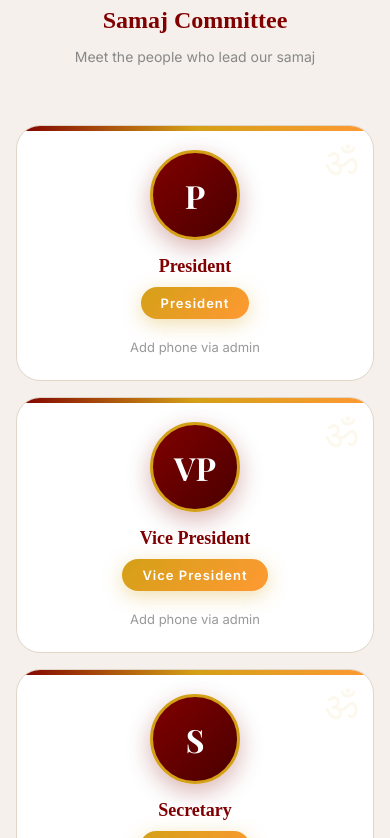
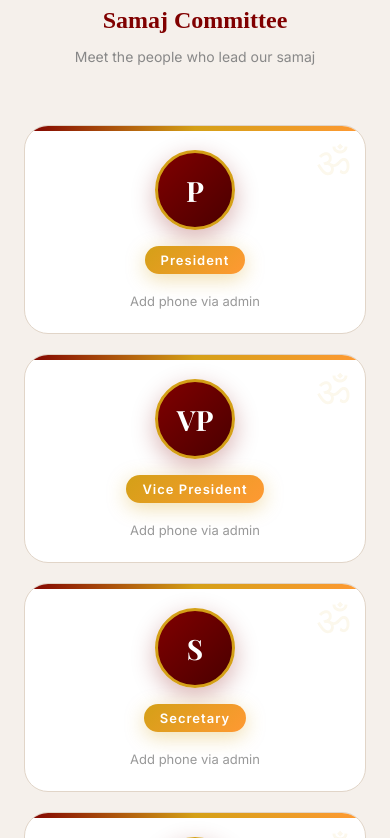
Before and after one commit to wonderboy2040/svaksydg, a React (Vite) app: page / in a window 390 px wide. Shown: the part 3946-4784 px from the top of the page. Built offline with nearby package versions, Linux system fonts and the light colour scheme; a web font is replaced by a local one.

Commit message:
Fix Google Drive images and mobile responsive committee cards

```diff
--- a/src/pages/Home.jsx
+++ b/src/pages/Home.jsx
@@ -112,7 +112,7 @@ function Home() {
           <div className="corner-ornament bottom-left"></div>
           <div className="corner-ornament bottom-right"></div>
         </div>
-          <div className="hero-content">
+        <div className="hero-content">
           <div className="om-premium">
             <span className="om-main">ॐ</span>
           </div>
@@ -258,21 +258,32 @@ function Home() {
         <div className="committee-grid">
           {committee.map((member, idx) => {
             const initials = getInitials(member.name || member.position);
+            const hasName = member.name && member.name.trim() !== '';
+            const hasPhoto = member.photo && member.photo.trim() !== '';
             return (
               <div className="committee-card" key={member.id}>
-                {member.photo ? (
+                {hasPhoto ? (
                   <img
                     src={getDirectImageUrl(member.photo)}
                     alt={member.name || member.position}
                     className="committee-avatar"
                     onError={(e) => {
-                      e.target.src = PLACEHOLDER_IMAGE;
+                      console.warn(`[Committee] Failed to load image for ${member.name || member.position}:`, member.photo);
+                      e.target.style.display = 'none';
+                      const placeholder = e.target.parentElement.querySelector('.committee-avatar-initials');
+                      if (placeholder) placeholder.style.display = 'flex';
                     }}
                   />
-                ) : (
-                  <div className="committee-avatar-initials">{initials}</div>
+                ) : null}
+                <div
+                  className="committee-avatar-initials"
+                  style={{ display: hasPhoto ? 'none' : 'flex' }}
+                >
+                  {initials}
+                </div>
+                {hasName && (
+                  <div className="committee-name">{member.name}</div>
                 )}
-                <div className="committee-name">{member.name || member.position}</div>
                 <div className="committee-designation">{member.position}</div>
                 <div className="committee-phone">
                   {member.phone ? (
--- a/src/styles/Home.css
+++ b/src/styles/Home.css
@@ -1479,11 +1479,18 @@
     font-size: 36px;
   }
 
+  .committee-grid {
+    grid-template-columns: repeat(auto-fit, minmax(260px, 1fr));
+    gap: 20px;
+    padding: 0 8px;
+  }
+
   .committee-card {
     padding: 24px 16px;
   }
 
-  .committee-avatar {
+  .committee-avatar,
+  .committee-avatar-initials {
     width: 80px;
     height: 80px;
     font-size: 28px;
@@ -1491,6 +1498,20 @@
 
   .committee-name {
     font-size: 18px;
+  }
+
+  .committee-designation {
+    font-size: 13px;
+    padding: 6px 16px;
+  }
+
+  .committee-phone,
+  .committee-address {
+    font-size: 14px;
+  }
+
+  .committee-phone a {
+    font-size: 14px;
   }
 
   .dharmik-card {
```
Also changed, not shown: src/utils.js (+35 -12 lines).
